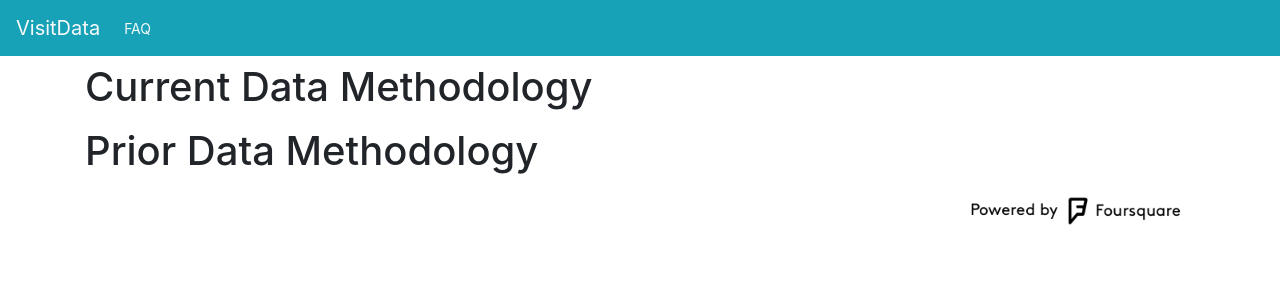
After one commit to VisitData-org/ca_visit_tracking, a Flask app: template templates/new_data_format.html in a window 1280 px wide. The commit adds this page. Shown: the top 300 px of the page. Run offline with Flask 2, Linux system fonts and the light colour scheme; the template is opened without the code that fills it, so the values that code supplies are empty; some libraries are stand-ins or nearby versions.

Commit message:
link to new data methodology site

```diff
--- /dev/null
+++ b/templates/new_data_format.html
@@ -0,0 +1,7 @@
+{% extends "nonav.html" %}
+{% block main %}
+<h1>Current Data Methodology</h1>
+<p></p>
+<h1>Prior Data Methodology</h1>
+<p></p>
+{% endblock %}
--- a/templates/statelist.html
+++ b/templates/statelist.html
@@ -92,5 +92,7 @@
 
   <div id="regions_div" class="map-us"></div>
 
+  <h3>Data methodolgy changed on April 29th, 2020.  Please check <a href="/new_data_format.html">here</a> for details.</h2>
+
 </div>
 {% endblock %}
```
